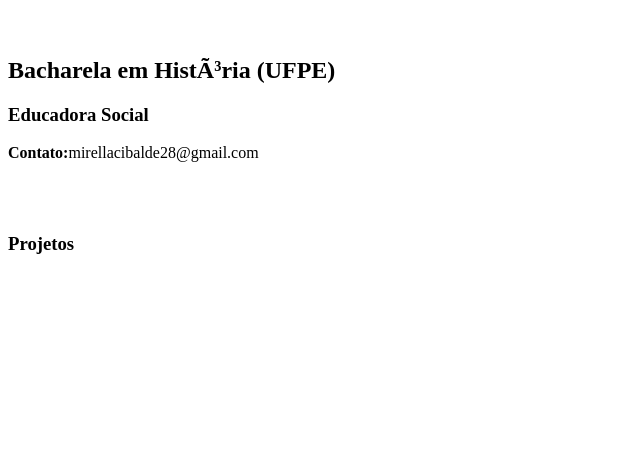
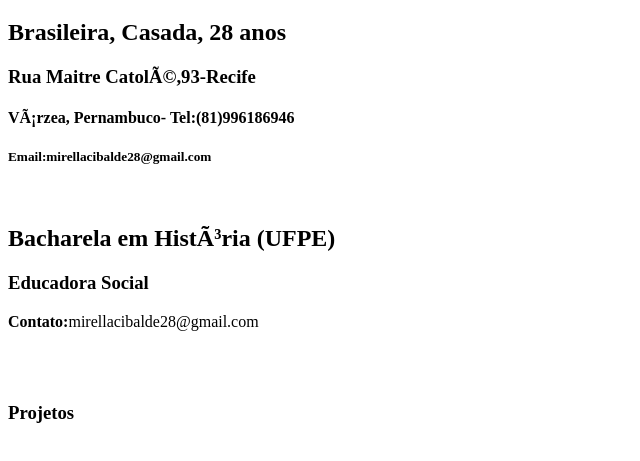
Before and after one commit to MirellaCibalde/curriculo, a plain HTML site: page index.html in a window 1280 px wide. Shown: the part 61-522 px from the top of the page, without its empty margins (0-640 px from the left). Drawn offline with Linux system fonts and the light colour scheme.

Commit message:
Update index.html
Ativ. Currículo HMTL

```diff
--- a/index.html
+++ b/index.html
@@ -6,6 +6,10 @@
  </head>
   <body>
     <h1>Anna Mirella Cibalde de A.Sousa</h1>
+    <h2>Brasileira, Casada, 28 anos
+    <h3>Rua Maitre Catolé,93-Recife
+    <h4>Várzea, Pernambuco- Tel:(81)996186946
+    <h5>Email:mirellacibalde28@gmail.com</h3></h2>
     <br>
     <h2>Bacharela em História (UFPE)</h2>
     <h3>Educadora Social</h3>
```
